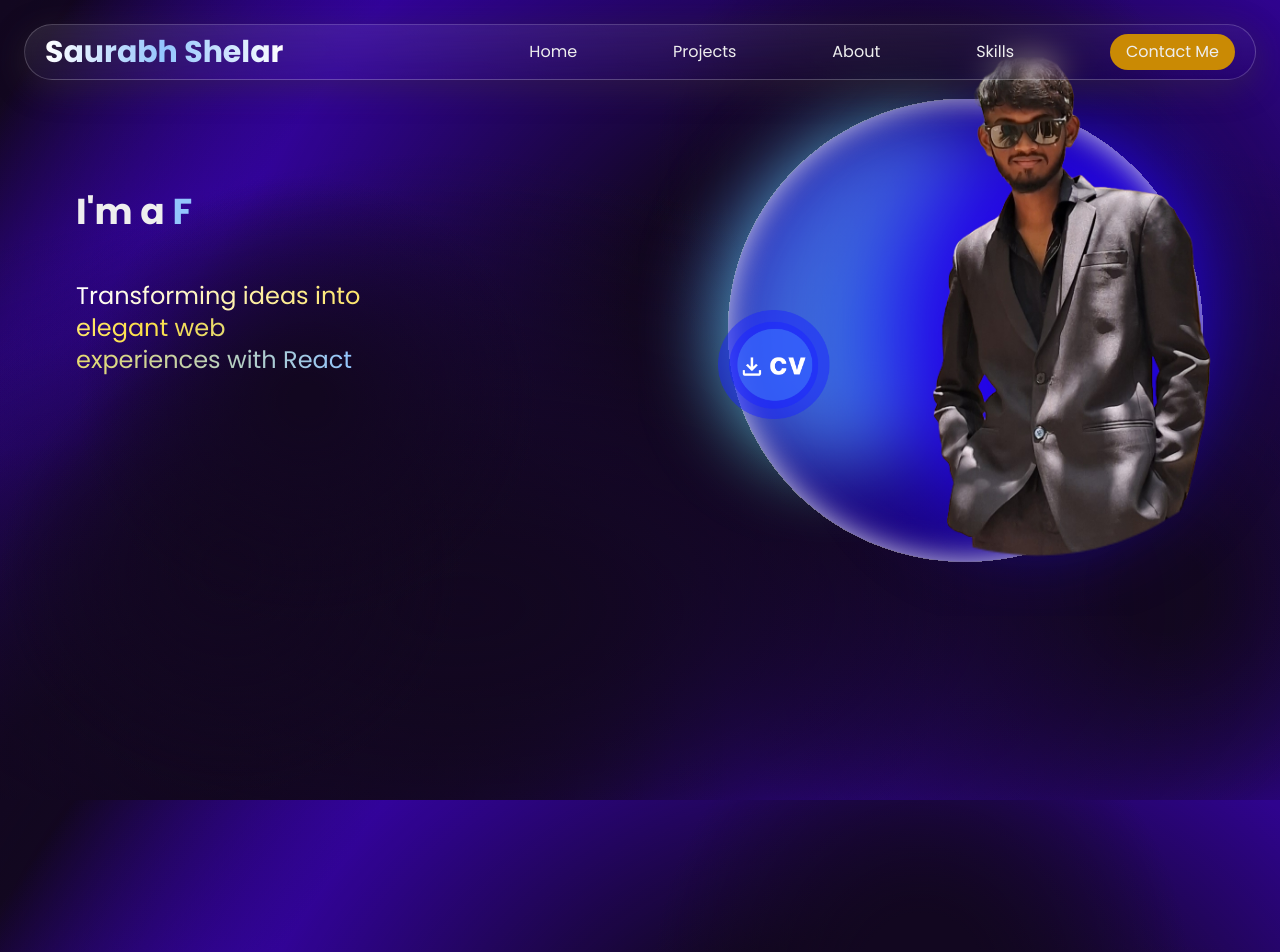
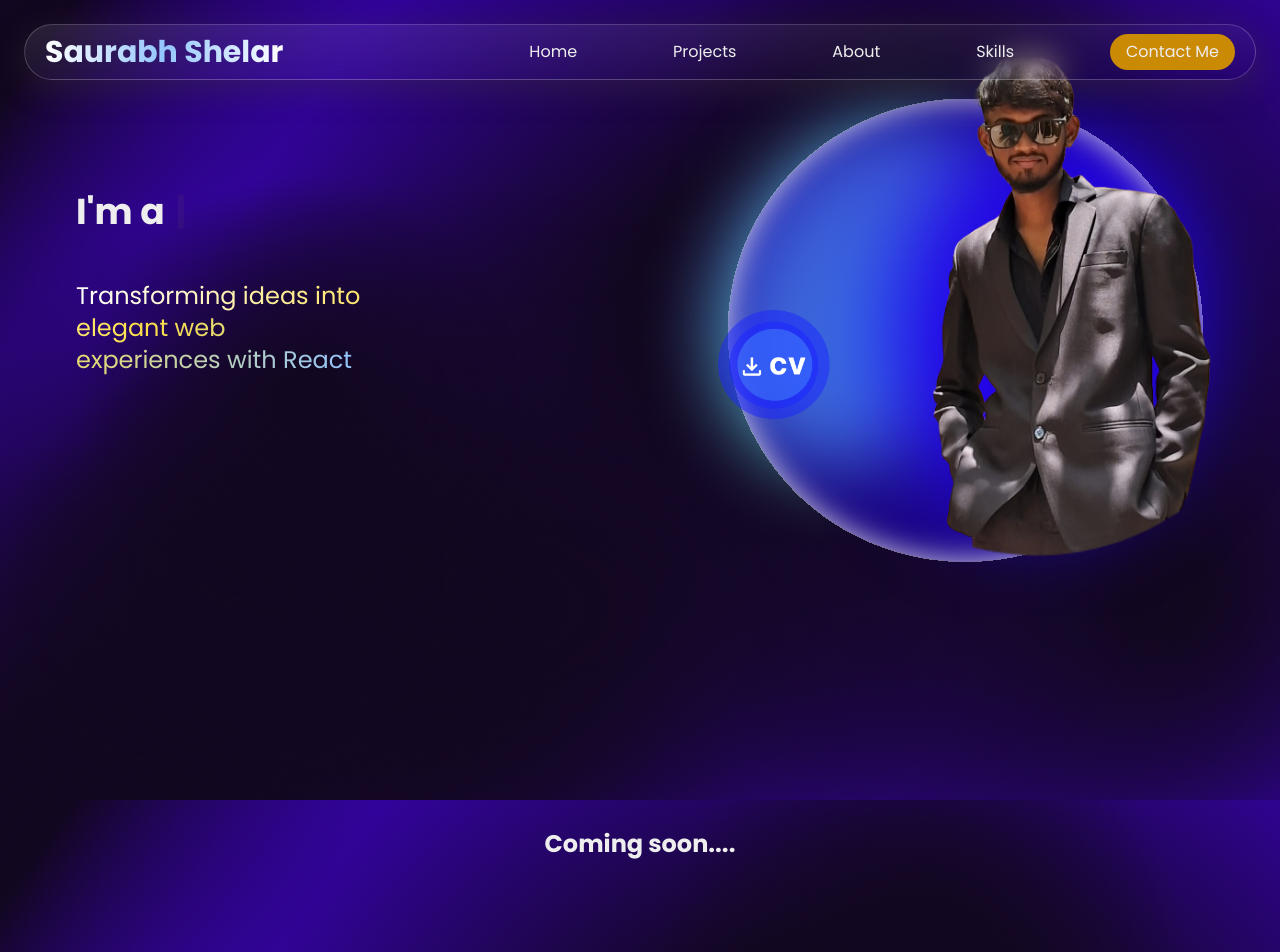
Before and after one commit to Saurabh7-sys/My-Portfolio, a React (Vite) app: page /about in a window 1280 px wide. Shown: the top 952 px of the page. Built offline with nearby package versions, Linux system fonts and the light colour scheme.

Commit message:
Projects specing issue resolved

```diff
--- a/src/assets/Components/About.jsx
+++ b/src/assets/Components/About.jsx
@@ -7,7 +7,7 @@ const About = () => {
     },[])
   return (
     <>
-    <section className="h-screen md:flex md:flex-col md:justify-center md:items-center md:w-full md:mt-20" data-aos = "zoom-in">
+    <section className="h-screen md:h-screen md:flex md:flex-col md:justify-center md:items-center md:w-full md:mt-20" data-aos = "zoom-in">
         <div className="flex flex-col justify-center items-center     md:flex md:items-center " data-aos = "zoom-in" >
         <h1 className="text-4xl   md:text-5xl  font-bold" >About me</h1>
         <img className="w-28" src="\images\gg_arrow-left.png" alt="arrow" />
--- a/src/assets/Components/Projects.jsx
+++ b/src/assets/Components/Projects.jsx
@@ -1,9 +1,9 @@
 
 function Projects() {
   return (
-    <div class="h-screen flex items-center justify-center mt-60">
-    <h1 class="text-2xl font-bold">Coming Soon.....</h1>
-  </div>
+   <div className="h-screen md:h-screen flex items-center justify-center " >
+    <h1 className="text-2xl font-bold">Coming soon....</h1>
+   </div>
 
   )
 }
```
